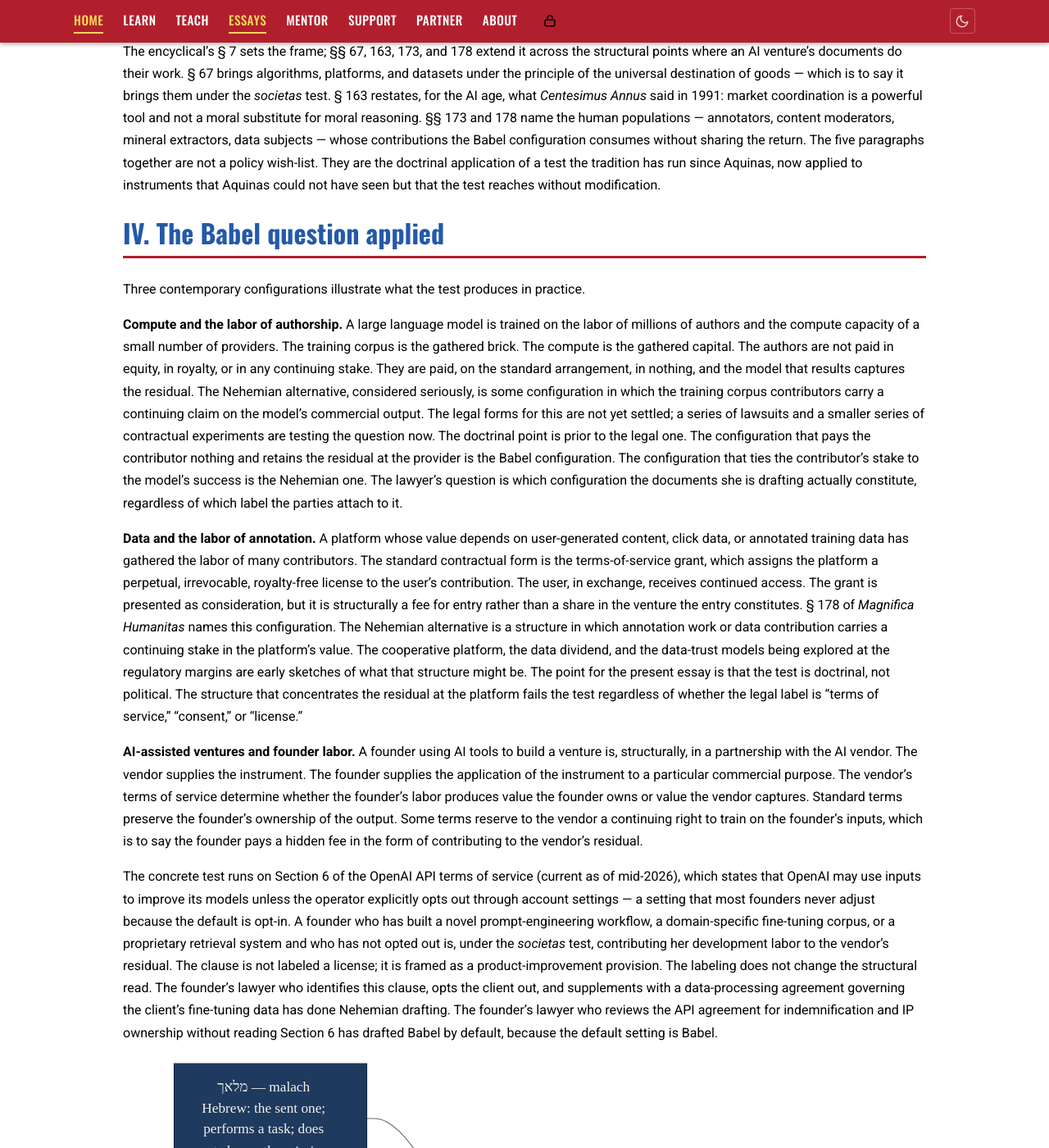
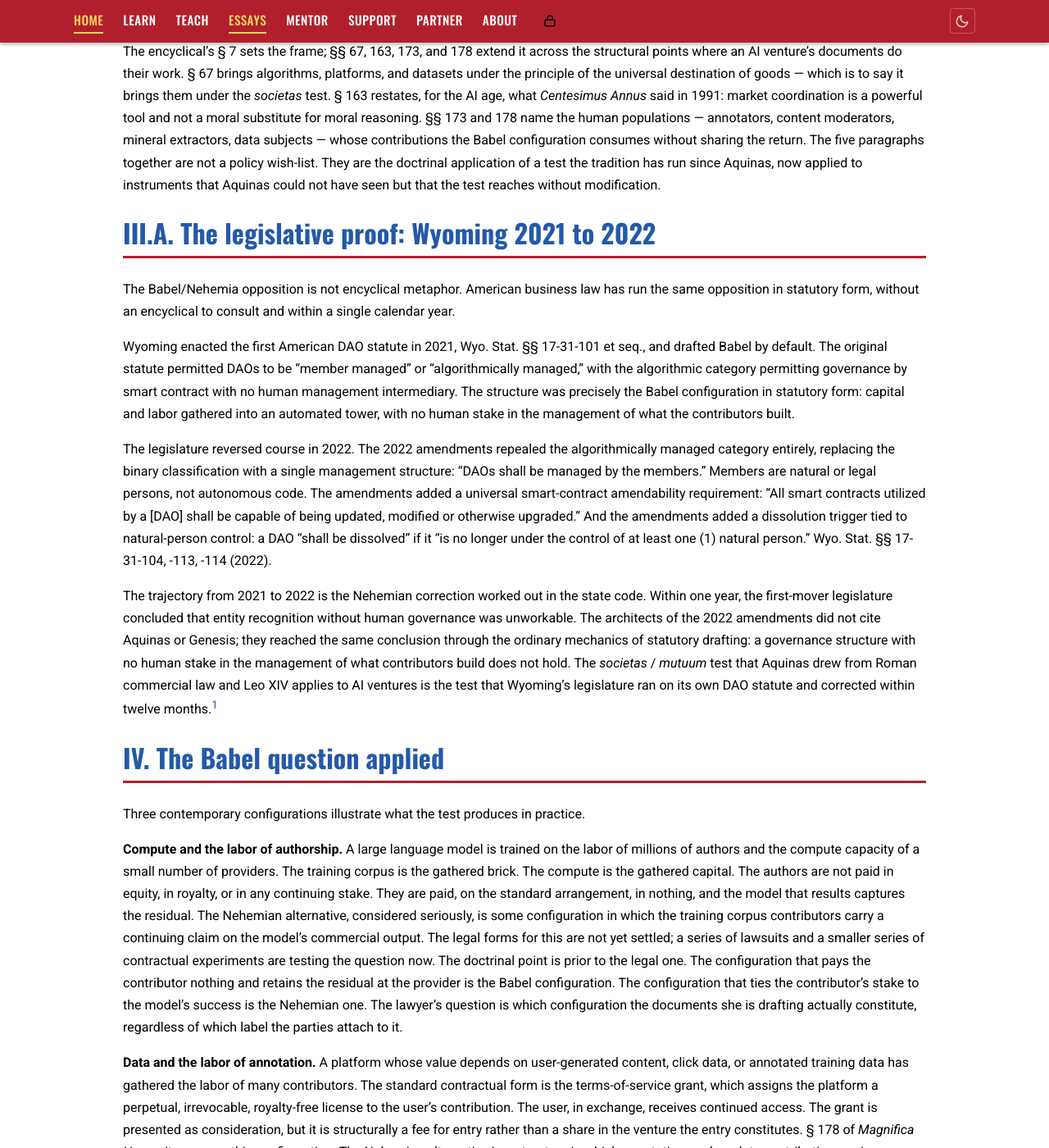
Before and after one commit to Oranburg/LEP, a Jekyll site: the page built from _essays/magnifica-babel.md, in a window 1280 px wide and 1400 px high, scrolled down 4657 px. Shown: the whole window at 82% size. Built offline with Jekyll 4.4.1, drawn with Linux system fonts in a browser that asks for light colours; some of the changed text lies outside the part shown.

Commit message:
essay(magnifica-babel): integrate Wyoming 2021→2022 DAO reversal as legislative Babel/Nehemia proof
Inserts § III.A between the structural exposition and the applied examples.
Wyoming's repeal of "algorithmically managed" in 2022, the universal
amendability mandate, and the natural-person dissolution trigger together
constitute the Nehemian correction in state code, showing that the
societas/mutuum test the encyclical applies to AI ventures is the same
test a legislature ran on its own DAO statute and corrected within twelve
months. Cites Wyo. Stat. §§ 17-31-104, -113, -114 (2022) and Oranburg,
Human in the Decentralized Loop (forthcoming).

Co-Authored-By: Claude Opus 4.7 (1M context) <noreply@anthropic.com>

```diff
--- a/_essays/magnifica-babel.md
+++ b/_essays/magnifica-babel.md
@@ -66,6 +66,18 @@ The doctrinal move is identical to the *societas* / *mutuum* distinction Aquinas
 
 The encyclical's § 7 sets the frame; §§ 67, 163, 173, and 178 extend it across the structural points where an AI venture's documents do their work. § 67 brings algorithms, platforms, and datasets under the principle of the universal destination of goods — which is to say it brings them under the *societas* test. § 163 restates, for the AI age, what *Centesimus Annus* said in 1991: market coordination is a powerful tool and not a moral substitute for moral reasoning. §§ 173 and 178 name the human populations — annotators, content moderators, mineral extractors, data subjects — whose contributions the Babel configuration consumes without sharing the return. The five paragraphs together are not a policy wish-list. They are the doctrinal application of a test the tradition has run since Aquinas, now applied to instruments that Aquinas could not have seen but that the test reaches without modification.
 
+## III.A. The legislative proof: Wyoming 2021 to 2022
+
+The Babel/Nehemia opposition is not encyclical metaphor. American business law has run the same opposition in statutory form, without an encyclical to consult and within a single calendar year.
+
+Wyoming enacted the first American DAO statute in 2021, Wyo. Stat. §§ 17-31-101 et seq., and drafted Babel by default. The original statute permitted DAOs to be "member managed" or "algorithmically managed," with the algorithmic category permitting governance by smart contract with no human management intermediary. The structure was precisely the Babel configuration in statutory form: capital and labor gathered into an automated tower, with no human stake in the management of what the contributors built.
+
+The legislature reversed course in 2022. The 2022 amendments repealed the algorithmically managed category entirely, replacing the binary classification with a single management structure: "DAOs shall be managed by the members." Members are natural or legal persons, not autonomous code. The amendments added a universal smart-contract amendability requirement: "All smart contracts utilized by a [DAO] shall be capable of being updated, modified or otherwise upgraded." And the amendments added a dissolution trigger tied to natural-person control: a DAO "shall be dissolved" if it "is no longer under the control of at least one (1) natural person." Wyo. Stat. §§ 17-31-104, -113, -114 (2022).
+
+The trajectory from 2021 to 2022 is the Nehemian correction worked out in the state code. Within one year, the first-mover legislature concluded that entity recognition without human governance was unworkable. The architects of the 2022 amendments did not cite Aquinas or Genesis; they reached the same conclusion through the ordinary mechanics of statutory drafting: a governance structure with no human stake in the management of what contributors build does not hold. The *societas* / *mutuum* test that Aquinas drew from Roman commercial law and Leo XIV applies to AI ventures is the test that Wyoming's legislature ran on its own DAO statute and corrected within twelve months.[^WY]
+
+[^WY]: Seth C. Oranburg, *Human in the Decentralized Loop: What State DAO Statutes Require of People* (forthcoming) (analyzing Wyoming's 2021 to 2022 reversal as the paradigm case of the human governance floor). The statutory facts here are drawn from that analysis.
+
 ## IV. The Babel question applied
 
 Three contemporary configurations illustrate what the test produces in practice.
```
